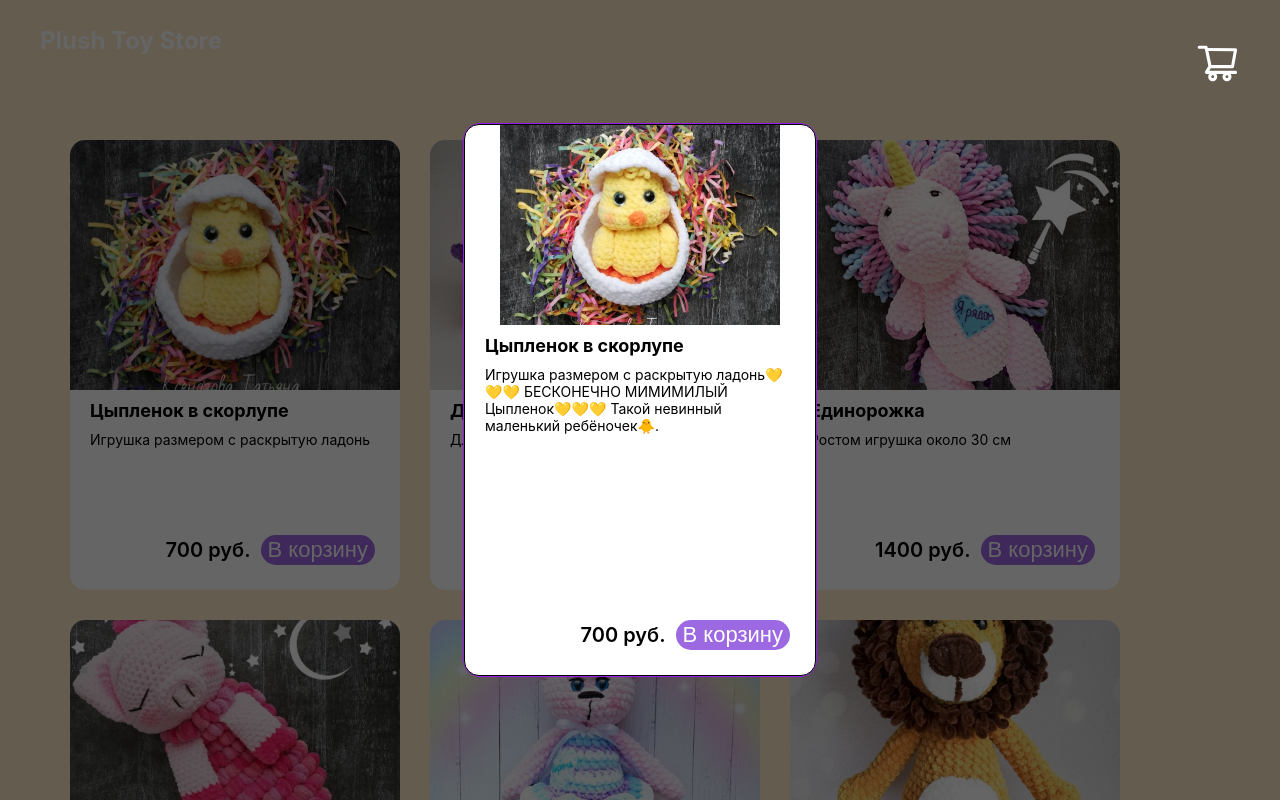
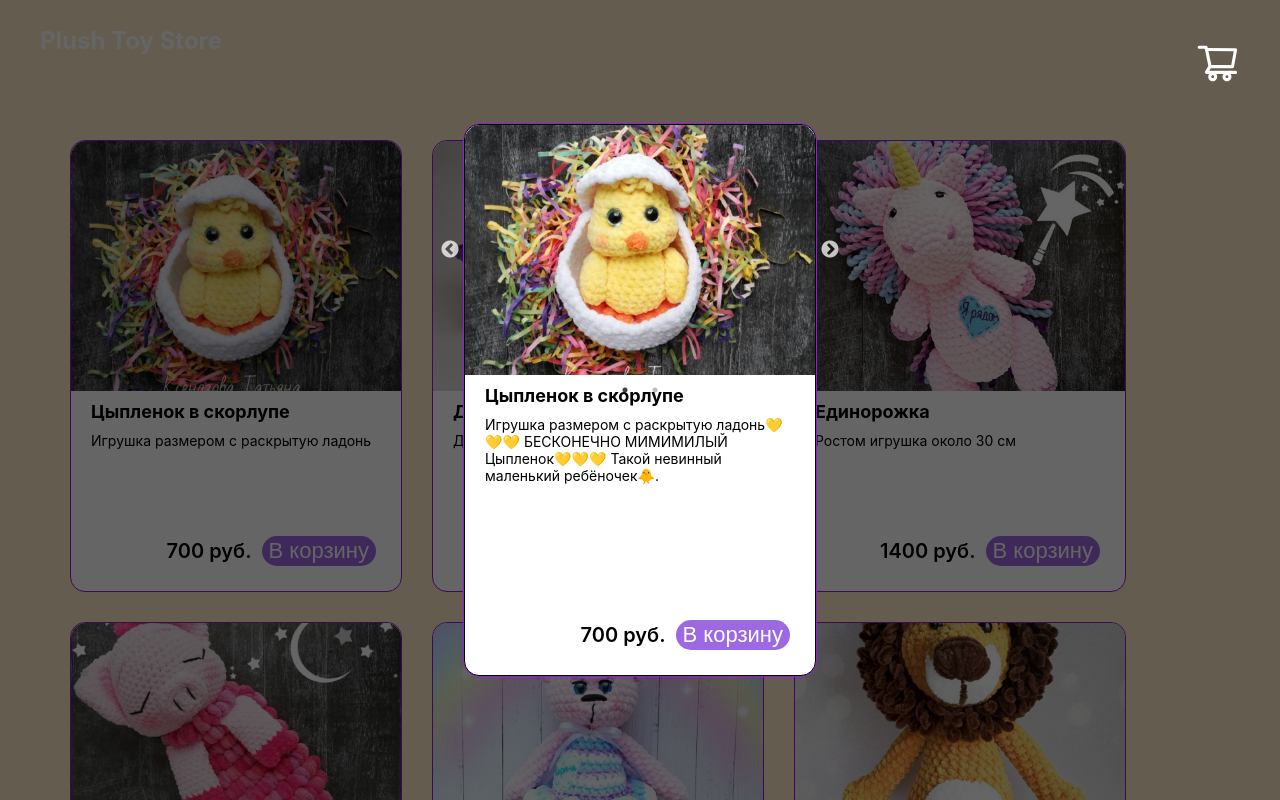
Before and after one commit to Meyaza/react-redux-plush-shop, a React (Create React App) app: page / in a window 1280 px wide. Both pictures are taken after a click on the element 220 px from the left and 365 px from the top of the page. Shown: the top 800 px of the page. Built offline with nearby package versions, Linux system fonts and the light colour scheme.

Commit message:
Слайдер сделан

```diff
--- a/package.json
+++ b/package.json
@@ -16,6 +16,7 @@
     "react-router-dom": "^5.2.0",
     "react-scripts": "5.0.0",
     "react-slick": "^0.28.1",
+    "slick-carousel": "^1.8.1",
     "web-vitals": "^2.1.4"
   },
   "scripts": {
--- a/src/components/cart-item/cart-item.css
+++ b/src/components/cart-item/cart-item.css
@@ -4,6 +4,7 @@
     display: flex;
     justify-content: space-between;
     align-items: center;
+
 }
 
 .cart-item__price {
--- a/src/components/modal/modal.js
+++ b/src/components/modal/modal.js
@@ -5,7 +5,8 @@ import { ToyCover } from '../toy-cover';
 import { useDispatch, useSelector } from 'react-redux';
 import { deleteCurrentToy} from '../../redux/toys/reducer';
 import { ToyBuy } from '../toy-buy';
-import Slider from '../slider/slider';
+import { SliderComp } from '../slider/slider';
+
 
 export const Modal = ({active, setActive}) => {
     const items = useSelector(state => state.toy.currentToy);
@@ -19,7 +20,7 @@ export const Modal = ({active, setActive}) => {
             <div className={active ? 'modal__content active' : 'modal__content'} onClick={e => e.stopPropagation()}>
                { items ?
                 <div className='toy-item1'>
-                            <Slider images={items.images}/>
+                            <SliderComp images={items.images}/>
 
                             <div className='toy-item__details1'>
                                 <span className='toy-item__title1'>{items.title}</span>
--- a/src/components/order-item/order-item.js
+++ b/src/components/order-item/order-item.js
@@ -14,7 +14,7 @@ export const OrderItem = ({toy}) => {
     return (
         <div className='order-item'>
             <div className='order-item__cover'>
-                <ToyCover image={toy.image} />
+                <ToyCover image={toy.images[0]} />
             </div>
             <div className='order-item__title'>
                 <span>{toy.title}</span>
--- a/src/components/slider/slider.js
+++ b/src/components/slider/slider.js
@@ -2,21 +2,24 @@ import React from 'react';
 import './slider.css';
 import {useState, useEffect} from "react";
 import { ToyCover } from '../toy-cover';
+import Slider from "react-slick";
+import "slick-carousel/slick/slick.css";
+import "slick-carousel/slick/slick-theme.css";
+export const SliderComp = ({images}) => {
 
-
-const Slider = ({images}) => {
-
-    const img = [
-        images
-    ]
+const settings = {
+        dots: true,
+        infinite: true,
+        speed: 500,
+        slidesToShow: 1,
+        slidesToScroll: 1
+      };
 
     return (
-    <div className="slider">
-
-        <ToyCover image={images[0]}/>
-
-
-    </div>
+<div>
+        <Slider {...settings}>
+        {images.map( image => <ToyCover key={image} image={image}/>)}
+        </Slider>
+      </div>
 )
 };
-export default Slider;
--- a/src/components/toy-item/toy-item.css
+++ b/src/components/toy-item/toy-item.css
@@ -9,7 +9,7 @@
     position: relative;
     margin-left: 30px;
     margin-top: 30px;
-
+    border: 1px solid rgb(155, 24, 231);
 
 }
 
--- a/src/pages/home-page/home-page.js
+++ b/src/pages/home-page/home-page.js
@@ -9,7 +9,7 @@ import './home-page.css';
 const TOYS = [
     {
         id: 1,
-        images: ['/image-toys-slider/cipa/cipa.jpg', 'image-toys/cipa/cipa1.jpg'],
+        images: ['/image-toys-slider/cipa/cipa.jpg', '/image-toys-slider/cipa/cipa1.jpg'],
         title: 'Цыпленок в скорлупе',
         size: 'Игрушка размером с раскрытую ладонь',
         price: 700,
@@ -17,7 +17,7 @@ const TOYS = [
     },
     {
         id: 2,
-        images: ['/image-toys-slider/dino/dino.jpg', '/image-toys/dino/dino1.jpg'],
+        images: ['/image-toys-slider/dino/dino.jpg', '/image-toys-slider/dino/dino1.jpg'],
         title: 'Динозаврик',
         size: 'Длина игрушки около 36 см',
         price: 1000,
@@ -25,7 +25,7 @@ const TOYS = [
     },
     {
         id: 3,
-        images: ['/image-toys-slider/edino/edino.jpg', '/image-toys/edino/edino1.jpg', '/image-toys/edino/edino2.jpg'],
+        images: ['/image-toys-slider/edino/edino.jpg', '/image-toys-slider/edino/edino1.jpg', '/image-toys-slider/edino/edino2.jpg'],
         title: 'Единорожка',
         size: 'Ростом игрушка около 30 см',
         price: 1400,
@@ -41,7 +41,7 @@ const TOYS = [
     },
     {
         id: 5,
-        images: ['/image-toys-slider/koshka/koshka.jpg', '/image-toys/koshka/koshka1.jpg'],
+        images: ['/image-toys-slider/koshka/koshka.jpg', '/image-toys-slider/koshka/koshka1.jpg'],
         title: 'Кошечка в платье',
         size: 'Рост её около 33 см',
         price: 1000,
@@ -49,7 +49,7 @@ const TOYS = [
     },
     {
         id: 6,
-        images: ['/image-toys-slider/lev/lev.jpg', '/image-toys/lev/lev1.jpg'],
+        images: ['/image-toys-slider/lev/lev.jpg', '/image-toys-slider/lev/lev1.jpg'],
         title: 'Лев Кудряш',
         size: 'Рост львенка около 36 см',
         price: 1300,
@@ -57,7 +57,7 @@ const TOYS = [
     },
     {
         id: 7,
-        images: ['/image-toys-slider/misha/misha.jpg', '/image-toys/misha/misha1.jpg'],
+        images: ['/image-toys-slider/misha/misha.jpg', '/image-toys-slider/misha/misha1.jpg'],
         title: 'Плюшевый Мишка',
         size: 'Этот малыш ростом около 29 см',
         price: 1000,
@@ -73,7 +73,7 @@ const TOYS = [
     },
     {
         id: 9,
-        images: ['/image-toys-slider/olen/olen.jpg', '/image-toys/olen/olen1.jpg'],
+        images: ['/image-toys-slider/olen/olen.jpg', '/image-toys-slider/olen/olen1.jpg'],
         title: 'Пижамница Оленёнок',
         size: 'Размер от кончиков рожек до кончиков ножек 56 см',
         price: 1800,
@@ -81,7 +81,7 @@ const TOYS = [
     },
     {
         id: 10,
-        images: ['/image-toys-slider/plusha/plusha.jpg', '/image-toys/plusha/plusha1.jpg'],
+        images: ['/image-toys-slider/plusha/plusha.jpg', '/image-toys-slider/plusha/plusha1.jpg'],
         title: 'Хрюшка Плюшка',
         size: 'Рост её около 37 см',
         price: 1300,
@@ -97,7 +97,7 @@ const TOYS = [
     },
     {
         id: 12,
-        images: ['/image-toys-slider/sonya/sonya.jpg', '/image-toys/sonya/sonya1.jpg', '/image-toys/sonya/sonya.jpg2'],
+        images: ['/image-toys-slider/sonya/sonya.jpg', '/image-toys-slider/sonya/sonya1.jpg', '/image-toys-slider/sonya/sonya2.jpg'],
         title: 'Собачка Соня',
         size: 'Игрушка ростом около 35 см',
         price: 1400,
```
Also changed, not shown: src/components/slider/slider.css (line endings or trailing spaces), 1 other file (tests, documents, lock files or other folders).
